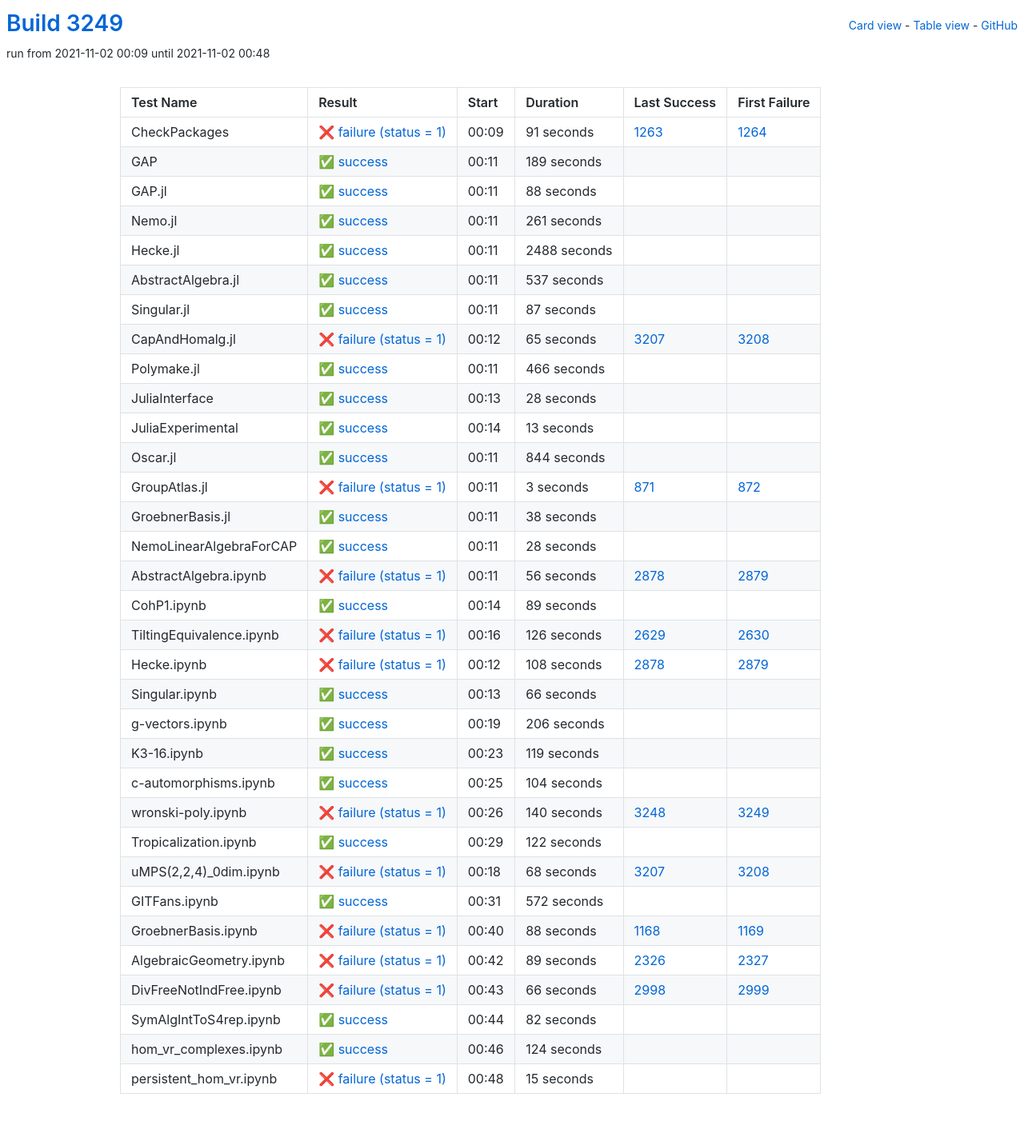
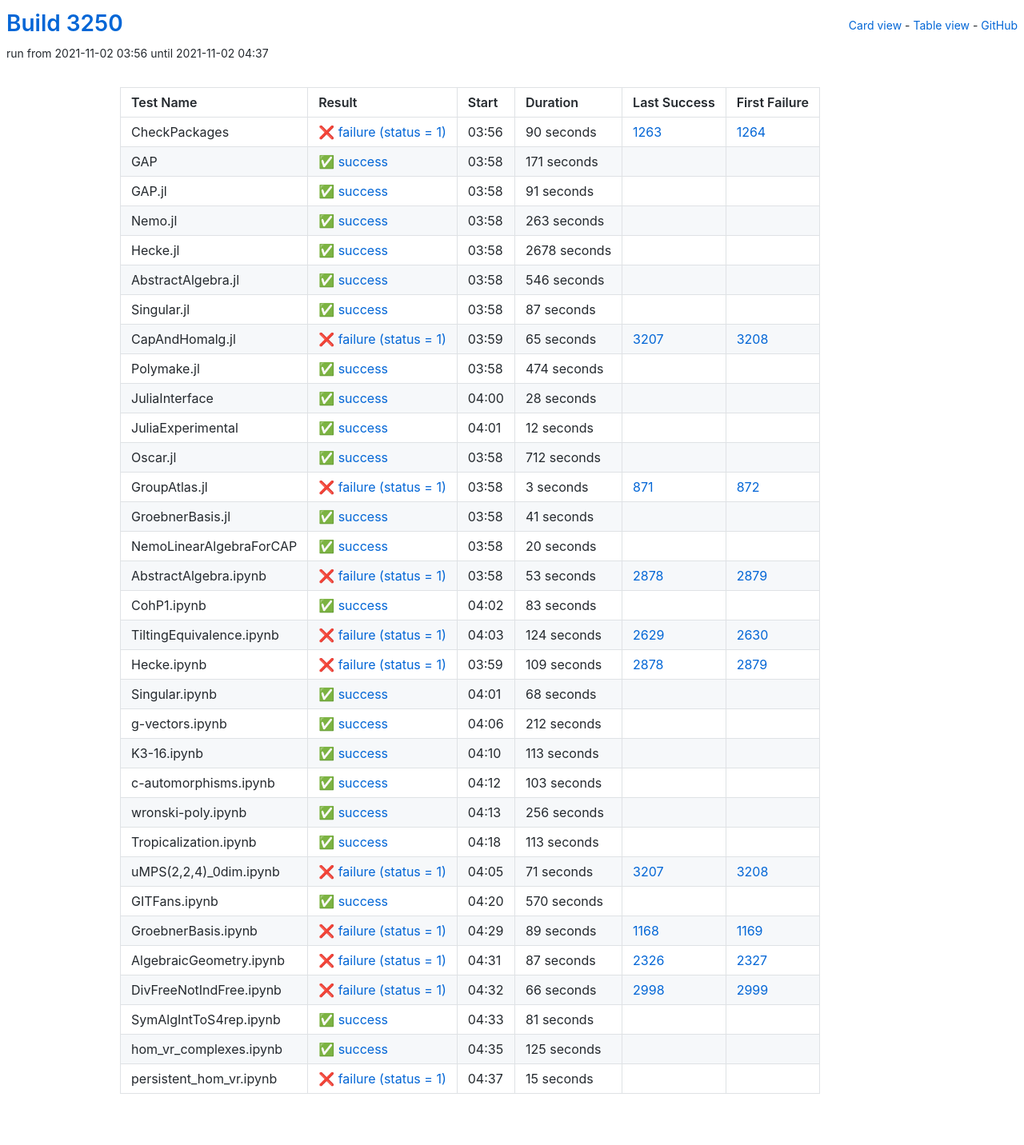
Before and after one commit to oscar-system/oscar-ci-status-stable, a Jekyll site: the page built from table.html, in a window 1280 px wide. Shown: the whole page at 80% size. Built offline with Jekyll 4.4.1, drawn with Linux system fonts in a browser that asks for light colours.

Commit message:
Build #3250

```diff
--- a/_data/ci.yml
+++ b/_data/ci.yml
@@ -1,6 +1,6 @@
 ---
-build: 3249
-build_url: https://oscarci.mathematik.uni-kl.de/job/oscar-stable/3249/
+build: 3250
+build_url: https://oscarci.mathematik.uni-kl.de/job/oscar-stable/3250/
 job: oscar-stable
 organization: oscar-system
 repo: oscar-ci-status-stable
@@ -8,80 +8,80 @@ repourl: https://github.com/oscar-system/oscar-ci-status-stable
 tests:
 - name: CheckPackages
   id: checkpackages
-  log: https://oscarci.mathematik.uni-kl.de/job/oscar-stable/3249/artifact/logs/build-3249/CheckPackages.log
-  start: 2021-11-02 00:09
+  log: https://oscarci.mathematik.uni-kl.de/job/oscar-stable/3250/artifact/logs/build-3250/CheckPackages.log
+  start: 2021-11-02 03:56
   success: false
   exitcode: 1
   status: failure
-  duration: 91
+  duration: 90
   last_success: 1263
   last_success_url: https://oscarci.mathematik.uni-kl.de/job/oscar-stable/1263/
   first_failure: 1264
   first_failure_url: https://oscarci.mathematik.uni-kl.de/job/oscar-stable/1264/
 - name: GAP
   id: gap
-  log: https://oscarci.mathematik.uni-kl.de/job/oscar-stable/3249/artifact/logs/build-3249/GAP.log
-  start: 2021-11-02 00:11
+  log: https://oscarci.mathematik.uni-kl.de/job/oscar-stable/3250/artifact/logs/build-3250/GAP.log
+  start: 2021-11-02 03:58
   success: true
   exitcode: 0
   status: success
-  duration: 189
+  duration: 171
   last_success: false
   last_success_url:
   first_failure: false
   first_failure_url:
 - name: GAP.jl
   id: gap-jl
-  log: https://oscarci.mathematik.uni-kl.de/job/oscar-stable/3249/artifact/logs/build-3249/GAP.jl.log
-  start: 2021-11-02 00:11
+  log: https://oscarci.mathematik.uni-kl.de/job/oscar-stable/3250/artifact/logs/build-3250/GAP.jl.log
+  start: 2021-11-02 03:58
   success: true
   exitcode: 0
   status: success
-  duration: 88
+  duration: 91
   last_success: false
   last_success_url:
   first_failure: false
   first_failure_url:
 - name: Nemo.jl
   id: nemo-jl
-  log: https://oscarci.mathematik.uni-kl.de/job/oscar-stable/3249/artifact/logs/build-3249/Nemo.jl.log
-  start: 2021-11-02 00:11
+  log: https://oscarci.mathematik.uni-kl.de/job/oscar-stable/3250/artifact/logs/build-3250/Nemo.jl.log
+  start: 2021-11-02 03:58
   success: true
   exitcode: 0
   status: success
-  duration: 261
+  duration: 263
   last_success: false
   last_success_url:
   first_failure: false
   first_failure_url:
 - name: Hecke.jl
   id: hecke-jl
-  log: https://oscarci.mathematik.uni-kl.de/job/oscar-stable/3249/artifact/logs/build-3249/Hecke.jl.log
-  start: 2021-11-02 00:11
+  log: https://oscarci.mathematik.uni-kl.de/job/oscar-stable/3250/artifact/logs/build-3250/Hecke.jl.log
+  start: 2021-11-02 03:58
   success: true
   exitcode: 0
   status: success
-  duration: 2488
+  duration: 2678
   last_success: false
   last_success_url:
   first_failure: false
   first_failure_url:
 - name: AbstractAlgebra.jl
   id: abstractalgebra-jl
-  log: https://oscarci.mathematik.uni-kl.de/job/oscar-stable/3249/artifact/logs/build-3249/AbstractAlgebra.jl.log
-  start: 2021-11-02 00:11
+  log: https://oscarci.mathematik.uni-kl.de/job/oscar-stable/3250/artifact/logs/build-3250/AbstractAlgebra.jl.log
+  start: 2021-11-02 03:58
   success: true
   exitcode: 0
   status: success
-  duration: 537
+  duration: 546
   last_success: false
   last_success_url:
   first_failure: false
   first_failure_url:
 - name: Singular.jl
   id: singular-jl
-  log: https://oscarci.mathematik.uni-kl.de/job/oscar-stable/3249/artifact/logs/build-3249/Singular.jl.log
-  start: 2021-11-02 00:11
+  log: https://oscarci.mathematik.uni-kl.de/job/oscar-stable/3250/artifact/logs/build-3250/Singular.jl.log
+  start: 2021-11-02 03:58
   success: true
   exitcode: 0
   status: success
@@ -92,8 +92,8 @@ tests:
   first_failure_url:
 - name: CapAndHomalg.jl
   id: capandhomalg-jl
-  log: https://oscarci.mathematik.uni-kl.de/job/oscar-stable/3249/artifact/logs/build-3249/CapAndHomalg.jl.log
-  start: 2021-11-02 00:12
+  log: https://oscarci.mathematik.uni-kl.de/job/oscar-stable/3250/artifact/logs/build-3250/CapAndHomalg.jl.log
+  start: 2021-11-02 03:59
   success: false
   exitcode: 1
   status: failure
@@ -104,20 +104,20 @@ tests:
   first_failure_url: https://oscarci.mathematik.uni-kl.de/job/oscar-stable/3208/
 - name: Polymake.jl
   id: polymake-jl
-  log: https://oscarci.mathematik.uni-kl.de/job/oscar-stable/3249/artifact/logs/build-3249/Polymake.jl.log
-  start: 2021-11-02 00:11
+  log: https://oscarci.mathematik.uni-kl.de/job/oscar-stable/3250/artifact/logs/build-3250/Polymake.jl.log
+  start: 2021-11-02 03:58
   success: true
   exitcode: 0
   status: success
-  duration: 466
+  duration: 474
   last_success: false
   last_success_url:
   first_failure: false
   first_failure_url:
 - name: JuliaInterface
   id: juliainterface
-  log: https://oscarci.mathematik.uni-kl.de/job/oscar-stable/3249/artifact/logs/build-3249/JuliaInterface.log
-  start: 2021-11-02 00:13
+  log: https://oscarci.mathematik.uni-kl.de/job/oscar-stable/3250/artifact/logs/build-3250/JuliaInterface.log
+  start: 2021-11-02 04:00
   success: true
   exitcode: 0
   status: success
@@ -128,32 +128,32 @@ tests:
   first_failure_url:
 - name: JuliaExperimental
   id: juliaexperimental
-  log: https://oscarci.mathematik.uni-kl.de/job/oscar-stable/3249/artifact/logs/build-3249/JuliaExperimental.log
-  start: 2021-11-02 00:14
+  log: https://oscarci.mathematik.uni-kl.de/job/oscar-stable/3250/artifact/logs/build-3250/JuliaExperimental.log
+  start: 2021-11-02 04:01
   success: true
   exitcode: 0
   status: success
-  duration: 13
+  duration: 12
   last_success: false
   last_success_url:
   first_failure: false
   first_failure_url:
 - name: Oscar.jl
   id: oscar-jl
-  log: https://oscarci.mathematik.uni-kl.de/job/oscar-stable/3249/artifact/logs/build-3249/Oscar.jl.log
-  start: 2021-11-02 00:11
+  log: https://oscarci.mathematik.uni-kl.de/job/oscar-stable/3250/artifact/logs/build-3250/Oscar.jl.log
+  start: 2021-11-02 03:58
   success: true
   exitcode: 0
   status: success
-  duration: 844
+  duration: 712
   last_success: false
   last_success_url:
   first_failure: false
   first_failure_url:
 - name: GroupAtlas.jl
   id: groupatlas-jl
-  log: https://oscarci.mathematik.uni-kl.de/job/oscar-stable/3249/artifact/logs/build-3249/GroupAtlas.jl.log
-  start: 2021-11-02 00:11
+  log: https://oscarci.mathematik.uni-kl.de/job/oscar-stable/3250/artifact/logs/build-3250/GroupAtlas.jl.log
+  start: 2021-11-02 03:58
   success: false
   exitcode: 1
   status: failure
@@ -164,200 +164,200 @@ tests:
   first_failure_url: https://oscarci.mathematik.uni-kl.de/job/oscar-stable/872/
 - name: GroebnerBasis.jl
   id: groebnerbasis-jl
-  log: https://oscarci.mathematik.uni-kl.de/job/oscar-stable/3249/artifact/logs/build-3249/GroebnerBasis.jl.log
-  start: 2021-11-02 00:11
+  log: https://oscarci.mathematik.uni-kl.de/job/oscar-stable/3250/artifact/logs/build-3250/GroebnerBasis.jl.log
+  start: 2021-11-02 03:58
   success: true
   exitcode: 0
   status: success
-  duration: 38
+  duration: 41
   last_success: false
   last_success_url:
   first_failure: false
   first_failure_url:
 - name: NemoLinearAlgebraForCAP
   id: nemolinearalgebraforcap
-  log: https://oscarci.mathematik.uni-kl.de/job/oscar-stable/3249/artifact/logs/build-3249/NemoLinearAlgebraForCAP.log
-  start: 2021-11-02 00:11
+  log: https://oscarci.mathematik.uni-kl.de/job/oscar-stable/3250/artifact/logs/build-3250/NemoLinearAlgebraForCAP.log
+  start: 2021-11-02 03:58
   success: true
   exitcode: 0
   status: success
-  duration: 28
+  duration: 20
   last_success: false
   last_success_url:
   first_failure: false
   first_failure_url:
 - name: AbstractAlgebra.ipynb
   id: abstractalgebra-ipynb
-  log: https://oscarci.mathematik.uni-kl.de/job/oscar-stable/3249/artifact/logs/build-3249/AbstractAlgebra.ipynb.log
-  start: 2021-11-02 00:11
+  log: https://oscarci.mathematik.uni-kl.de/job/oscar-stable/3250/artifact/logs/build-3250/AbstractAlgebra.ipynb.log
+  start: 2021-11-02 03:58
   success: false
   exitcode: 1
   status: failure
-  duration: 56
+  duration: 53
   last_success: 2878
   last_success_url: https://oscarci.mathematik.uni-kl.de/job/oscar-stable/2878/
   first_failure: 2879
   first_failure_url: https://oscarci.mathematik.uni-kl.de/job/oscar-stable/2879/
 - name: CohP1.ipynb
   id: cohp1-ipynb
-  log: https://oscarci.mathematik.uni-kl.de/job/oscar-stable/3249/artifact/logs/build-3249/CohP1.ipynb.log
-  start: 2021-11-02 00:14
+  log: https://oscarci.mathematik.uni-kl.de/job/oscar-stable/3250/artifact/logs/build-3250/CohP1.ipynb.log
+  start: 2021-11-02 04:02
   success: true
   exitcode: 0
   status: success
-  duration: 89
+  duration: 83
   last_success: false
   last_success_url:
   first_failure: false
   first_failure_url:
 - name: TiltingEquivalence.ipynb
   id: tiltingequivalence-ipynb
-  log: https://oscarci.mathematik.uni-kl.de/job/oscar-stable/3249/artifact/logs/build-3249/TiltingEquivalence.ipynb.log
-  start: 2021-11-02 00:16
+  log: https://oscarci.mathematik.uni-kl.de/job/oscar-stable/3250/artifact/logs/build-3250/TiltingEquivalence.ipynb.log
+  start: 2021-11-02 04:03
   success: false
   exitcode: 1
   status: failure
-  duration: 126
+  duration: 124
   last_success: 2629
   last_success_url: https://oscarci.mathematik.uni-kl.de/job/oscar-stable/2629/
   first_failure: 2630
   first_failure_url: https://oscarci.mathematik.uni-kl.de/job/oscar-stable/2630/
 - name: Hecke.ipynb
   id: hecke-ipynb
-  log: https://oscarci.mathematik.uni-kl.de/job/oscar-stable/3249/artifact/logs/build-3249/Hecke.ipynb.log
-  start: 2021-11-02 00:12
+  log: https://oscarci.mathematik.uni-kl.de/job/oscar-stable/3250/artifact/logs/build-3250/Hecke.ipynb.log
+  start: 2021-11-02 03:59
   success: false
   exitcode: 1
   status: failure
-  duration: 108
+  duration: 109
   last_success: 2878
   last_success_url: https://oscarci.mathematik.uni-kl.de/job/oscar-stable/2878/
   first_failure: 2879
   first_failure_url: https://oscarci.mathematik.uni-kl.de/job/oscar-stable/2879/
 - name: Singular.ipynb
   id: singular-ipynb
-  log: https://oscarci.mathematik.uni-kl.de/job/oscar-stable/3249/artifact/logs/build-3249/Singular.ipynb.log
-  start: 2021-11-02 00:13
+  log: https://oscarci.mathematik.uni-kl.de/job/oscar-stable/3250/artifact/logs/build-3250/Singular.ipynb.log
+  start: 2021-11-02 04:01
   success: true
   exitcode: 0
   status: success
-  duration: 66
+  duration: 68
   last_success: false
   last_success_url:
   first_failure: false
   first_failure_url:
 - name: g-vectors.ipynb
   id: g-vectors-ipynb
-  log: https://oscarci.mathematik.uni-kl.de/job/oscar-stable/3249/artifact/logs/build-3249/g-vectors.ipynb.log
-  start: 2021-11-02 00:19
+  log: https://oscarci.mathematik.uni-kl.de/job/oscar-stable/3250/artifact/logs/build-3250/g-vectors.ipynb.log
+  start: 2021-11-02 04:06
   success: true
   exitcode: 0
   status: success
-  duration: 206
+  duration: 212
   last_success: false
   last_success_url:
   first_failure: false
   first_failure_url:
 - name: K3-16.ipynb
   id: k3-16-ipynb
-  log: https://oscarci.mathematik.uni-kl.de/job/oscar-stable/3249/artifact/logs/build-3249/K3-16.ipynb.log
-  start: 2021-11-02 00:23
+  log: https://oscarci.mathematik.uni-kl.de/job/oscar-stable/3250/artifact/logs/build-3250/K3-16.ipynb.log
+  start: 2021-11-02 04:10
   success: true
   exitcode: 0
   status: success
-  duration: 119
+  duration: 113
   last_success: false
   last_success_url:
   first_failure: false
   first_failure_url:
 - name: c-automorphisms.ipynb
   id: c-automorphisms-ipynb
-  log: https://oscarci.mathematik.uni-kl.de/job/oscar-stable/3249/artifact/logs/build-3249/c-automorphisms.ipynb.log
-  start: 2021-11-02 00:25
+  log: https://oscarci.mathematik.uni-kl.de/job/oscar-stable/3250/artifact/logs/build-3250/c-automorphisms.ipynb.log
+  start: 2021-11-02 04:12
   success: true
   exitcode: 0
   status: success
-  duration: 104
+  duration: 103
   last_success: false
   last_success_url:
   first_failure: false
   first_failure_url:
 - name: wronski-poly.ipynb
   id: wronski-poly-ipynb
-  log: https://oscarci.mathematik.uni-kl.de/job/oscar-stable/3249/artifact/logs/build-3249/wronski-poly.ipynb.log
-  start: 2021-11-02 00:26
-  success: false
-  exitcode: 1
-  status: failure
-  duration: 140
-  last_success: 3248
-  last_success_url: https://oscarci.mathematik.uni-kl.de/job/oscar-stable/3248/
-  first_failure: 3249
-  first_failure_url: https://oscarci.mathematik.uni-kl.de/job/oscar-stable/3249/
-- name: Tropicalization.ipynb
-  id: tropicalization-ipynb
-  log: https://oscarci.mathematik.uni-kl.de/job/oscar-stable/3249/artifact/logs/build-3249/Tropicalization.ipynb.log
-  start: 2021-11-02 00:29
+  log: https://oscarci.mathematik.uni-kl.de/job/oscar-stable/3250/artifact/logs/build-3250/wronski-poly.ipynb.log
+  start: 2021-11-02 04:13
   success: true
   exitcode: 0
   status: success
-  duration: 122
+  duration: 256
+  last_success: false
+  last_success_url:
+  first_failure: false
+  first_failure_url:
+- name: Tropicalization.ipynb
+  id: tropicalization-ipynb
+  log: https://oscarci.mathematik.uni-kl.de/job/oscar-stable/3250/artifact/logs/build-3250/Tropicalization.ipynb.log
+  start: 2021-11-02 04:18
+  success: true
+  exitcode: 0
+  status: success
+  duration: 113
   last_success: false
   last_success_url:
   first_failure: false
   first_failure_url:
 - name: uMPS(2,2,4)_0dim.ipynb
   id: umps-2-2-4-0dim-ipynb
-  log: https://oscarci.mathematik.uni-kl.de/job/oscar-stable/3249/artifact/logs/build-3249/uMPS-2-2-4-_0dim.ipynb.log
-  start: 2021-11-02 00:18
+  log: https://oscarci.mathematik.uni-kl.de/job/oscar-stable/3250/artifact/logs/build-3250/uMPS-2-2-4-_0dim.ipynb.log
+  start: 2021-11-02 04:05
   success: false
   exitcode: 1
   status: failure
-  duration: 68
+  duration: 71
   last_success: 3207
   last_success_url: https://oscarci.mathematik.uni-kl.de/job/oscar-stable/3207/
   first_failure: 3208
   first_failure_url: https://oscarci.mathematik.uni-kl.de/job/oscar-stable/3208/
 - name: GITFans.ipynb
   id: gitfans-ipynb
-  log: https://oscarci.mathematik.uni-kl.de/job/oscar-stable/3249/artifact/logs/build-3249/GITFans.ipynb.log
-  start: 2021-11-02 00:31
+  log: https://oscarci.mathematik.uni-kl.de/job/oscar-stable/3250/artifact/logs/build-3250/GITFans.ipynb.log
+  start: 2021-11-02 04:20
   success: true
   exitcode: 0
   status: success
-  duration: 572
+  duration: 570
   last_success: false
   last_success_url:
   first_failure: false
   first_failure_url:
 - name: GroebnerBasis.ipynb
   id: groebnerbasis-ipynb
-  log: https://oscarci.mathematik.uni-kl.de/job/oscar-stable/3249/artifact/logs/build-3249/GroebnerBasis.ipynb.log
-  start: 2021-11-02 00:40
+  log: https://oscarci.mathematik.uni-kl.de/job/oscar-stable/3250/artifact/logs/build-3250/GroebnerBasis.ipynb.log
+  start: 2021-11-02 04:29
   success: false
   exitcode: 1
   status: failure
-  duration: 88
+  duration: 89
   last_success: 1168
   last_success_url: https://oscarci.mathematik.uni-kl.de/job/oscar-stable/1168/
   first_failure: 1169
   first_failure_url: https://oscarci.mathematik.uni-kl.de/job/oscar-stable/1169/
 - name: AlgebraicGeometry.ipynb
   id: algebraicgeometry-ipynb
-  log: https://oscarci.mathematik.uni-kl.de/job/oscar-stable/3249/artifact/logs/build-3249/AlgebraicGeometry.ipynb.log
-  start: 2021-11-02 00:42
+  log: https://oscarci.mathematik.uni-kl.de/job/oscar-stable/3250/artifact/logs/build-3250/AlgebraicGeometry.ipynb.log
+  start: 2021-11-02 04:31
   success: false
   exitcode: 1
   status: failure
-  duration: 89
+  duration: 87
   last_success: 2326
   last_success_url: https://oscarci.mathematik.uni-kl.de/job/oscar-stable/2326/
   first_failure: 2327
   first_failure_url: https://oscarci.mathematik.uni-kl.de/job/oscar-stable/2327/
 - name: DivFreeNotIndFree.ipynb
   id: divfreenotindfree-ipynb
-  log: https://oscarci.mathematik.uni-kl.de/job/oscar-stable/3249/artifact/logs/build-3249/DivFreeNotIndFree.ipynb.log
-  start: 2021-11-02 00:43
+  log: https://oscarci.mathematik.uni-kl.de/job/oscar-stable/3250/artifact/logs/build-3250/DivFreeNotIndFree.ipynb.log
+  start: 2021-11-02 04:32
   success: false
   exitcode: 1
   status: failure
@@ -368,32 +368,32 @@ tests:
   first_failure_url: https://oscarci.mathematik.uni-kl.de/job/oscar-stable/2999/
 - name: SymAlgIntToS4rep.ipynb
   id: symalginttos4rep-ipynb
-  log: https://oscarci.mathematik.uni-kl.de/job/oscar-stable/3249/artifact/logs/build-3249/SymAlgIntToS4rep.ipynb.log
-  start: 2021-11-02 00:44
+  log: https://oscarci.mathematik.uni-kl.de/job/oscar-stable/3250/artifact/logs/build-3250/SymAlgIntToS4rep.ipynb.log
+  start: 2021-11-02 04:33
   success: true
   exitcode: 0
   status: success
-  duration: 82
+  duration: 81
   last_success: false
   last_success_url:
   first_failure: false
   first_failure_url:
 - name: hom_vr_complexes.ipynb
   id: hom-vr-complexes-ipynb
-  log: https://oscarci.mathematik.uni-kl.de/job/oscar-stable/3249/artifact/logs/build-3249/hom_vr_complexes.ipynb.log
-  start: 2021-11-02 00:46
+  log: https://oscarci.mathematik.uni-kl.de/job/oscar-stable/3250/artifact/logs/build-3250/hom_vr_complexes.ipynb.log
+  start: 2021-11-02 04:35
   success: true
   exitcode: 0
   status: success
-  duration: 124
+  duration: 125
   last_success: false
   last_success_url:
   first_failure: false
   first_failure_url:
 - name: persistent_hom_vr.ipynb
   id: persistent-hom-vr-ipynb
-  log: https://oscarci.mathematik.uni-kl.de/job/oscar-stable/3249/artifact/logs/build-3249/persistent_hom_vr.ipynb.log
-  start: 2021-11-02 00:48
+  log: https://oscarci.mathematik.uni-kl.de/job/oscar-stable/3250/artifact/logs/build-3250/persistent_hom_vr.ipynb.log
+  start: 2021-11-02 04:37
   success: false
   exitcode: 1
   status: failure
```
Also changed, not shown: README.md.
